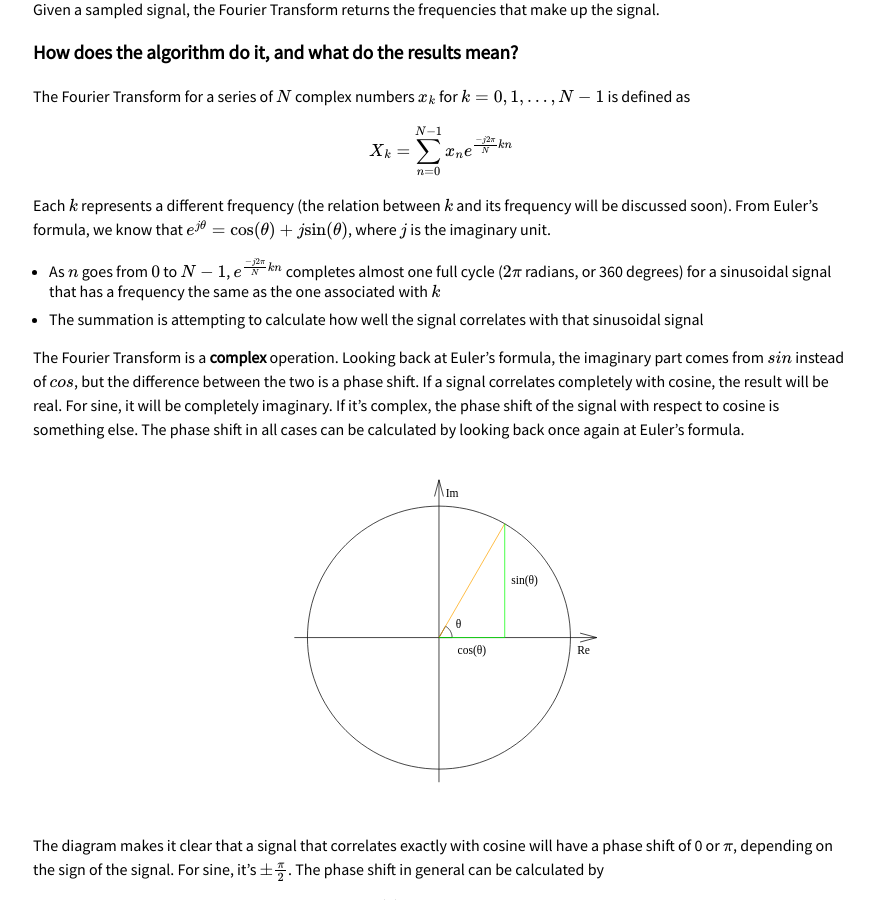
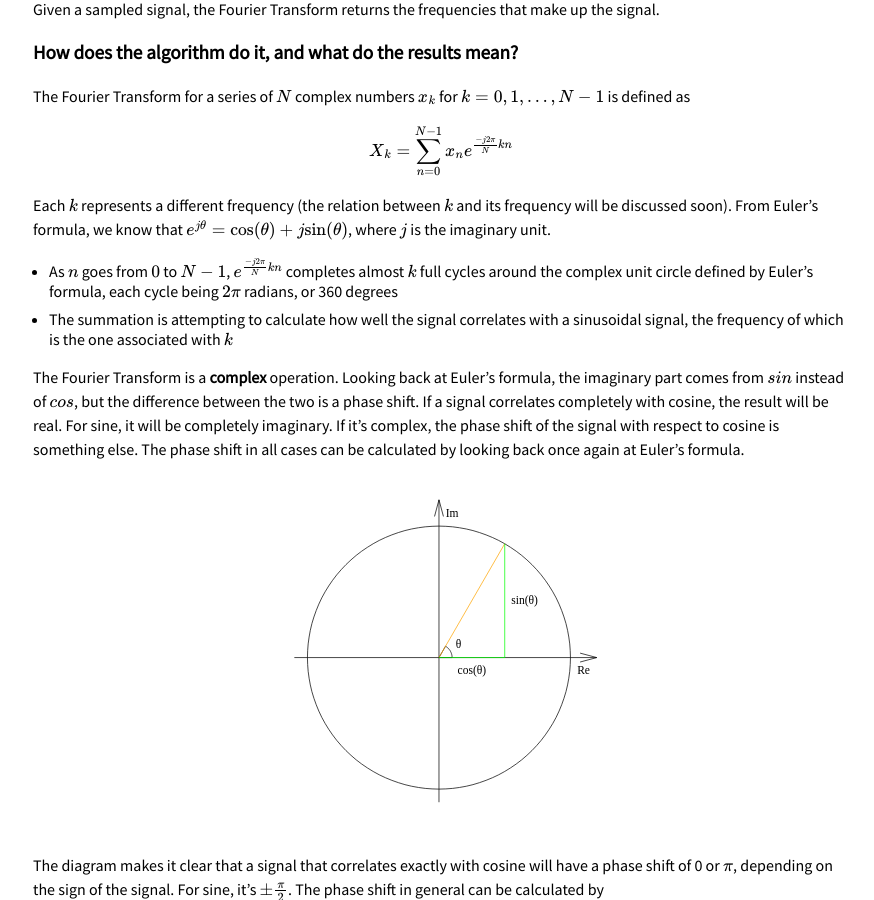
Before and after one commit to patosai/patosai.github.io, a Jekyll site: the page built from _posts/2020-04-20-fourier-transform.markdown, in a window 1280 px wide and 900 px high, scrolled down 338 px. Shown: the whole window, without its empty margins (199-1073 px from the left). Built offline with Jekyll 4.4.1, drawn with Linux system fonts in a browser that asks for light colours; formulas are drawn with MathJax 3.

Commit message:
Reword some stuff

```diff
--- a/_posts/2020-04-20-fourier-transform.markdown
+++ b/_posts/2020-04-20-fourier-transform.markdown
@@ -18,8 +18,8 @@ The Fourier Transform for a series of $$N$$ complex numbers $$x_k$$ for $$k = 0,
 $$X_k = \sum_{n=0}^{N-1} x_n e^{\frac{-j2\pi}{N}kn}$$
 
 Each $$k$$ represents a different frequency (the relation between $$k$$ and its frequency will be discussed soon). From Euler's formula, we know that $$e^{j\theta} = \mathrm{cos(\theta)} + j\mathrm{sin(\theta)}$$, where $$j$$ is the imaginary unit.
-- As $$n$$ goes from $$0$$ to $$N-1$$, $$e^{\frac{-j2\pi}{N}kn}$$ completes almost one full cycle ($$2\pi$$ radians, or 360 degrees) for a sinusoidal signal that has a frequency the same as the one associated with $$k$$
-- The summation is attempting to calculate how well the signal correlates with that sinusoidal signal
+- As $$n$$ goes from $$0$$ to $$N-1$$, $$e^{\frac{-j2\pi}{N}kn}$$ completes almost $$k$$ full cycles around the complex unit circle defined by Euler's formula, each cycle being $$2\pi$$ radians, or 360 degrees
+- The summation is attempting to calculate how well the signal correlates with a sinusoidal signal, the frequency of which is the one associated with $$k$$
 
 The Fourier Transform is a **complex** operation. Looking back at Euler's formula, the imaginary part comes from $$sin$$ instead of $$cos$$, but the difference between the two is a phase shift. If a signal correlates completely with cosine, the result will be real. For sine, it will be completely imaginary. If it's complex, the phase shift of the signal with respect to cosine is something else. The phase shift in all cases can be calculated by looking back once again at Euler's formula.
 
```
